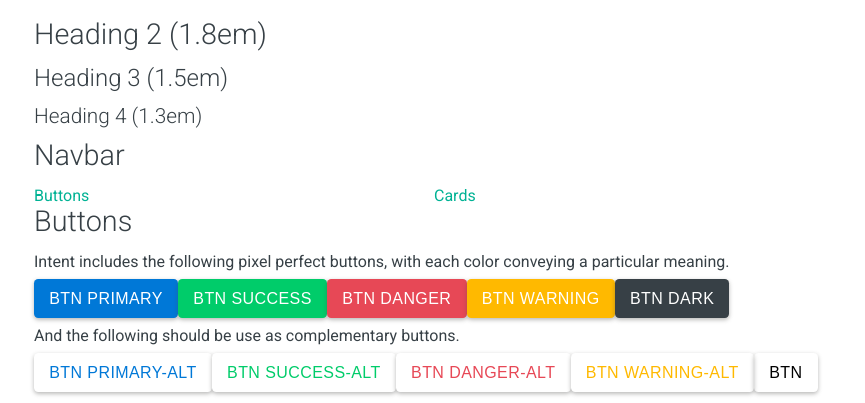
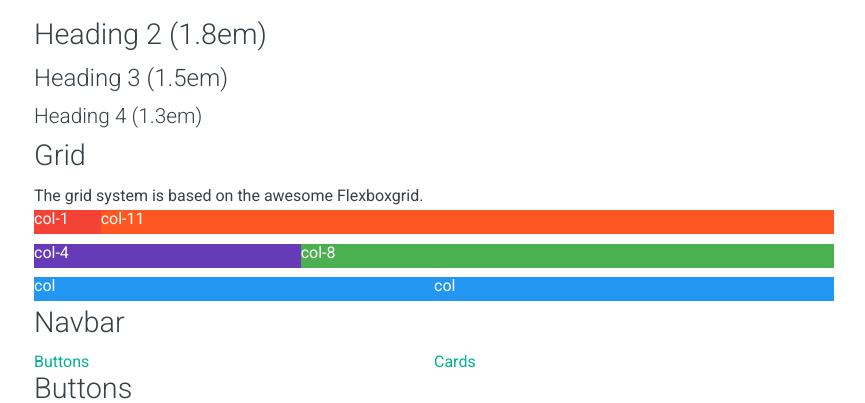
Before and after one commit to tommyip/intent, a plain HTML site: page index.html in a window 1280 px wide. Shown: the part 391-794 px from the top of the page, without its empty margins (206-1071 px from the left). Drawn offline with nearby package versions, Linux system fonts and the light colour scheme.

Commit message:
Inherit grid

```diff
--- a/index.html
+++ b/index.html
@@ -5,6 +5,7 @@
   <title>Intent</title>
   <link rel="stylesheet" href="https://cdnjs.cloudflare.com/ajax/libs/normalize/7.0.0/normalize.min.css">
   <link rel="stylesheet" href="dist/intent.css">
+  <link rel="stylesheet" href="style.css">
 </head>
 
 <body>
@@ -14,23 +15,26 @@
       A minimalist UI components library with intention.
     </h4>
     <div class="row center">
-      <a class="btn primary" href="https://github.com/tommyip/intent">Github repo</a>
+      <a class="btn primary" href="https://github.com/tommyip/intent">
+        Github repo
+      </a>
     </div>
-  </div>
+
 
     <h2>Why it's awesome</h2>
     <p>
-    Inspired by the design of <a href="https://stripe.com"
-    class="link">Stripe.com</a>, <i>Intent</i> is a minimalist UI components
-    library where each shape and colour is intentional. The design is aim to
-    convey information to the user without distraction.
+      Inspired by the design of
+      <a href="https://stripe.com" class="link">Stripe.com</a>,
+      <i>Intent</i> is a minimalist UI components library where each shape and
+      colour is intentional. The design is aim to convey information to the
+      user without distraction.
     </p>
 
     <h2>Typography</h2>
     The base font size is set to 16px, all other elements are relatively sized
     using the `ex` or `em` units. Noticed that this library does not include
-  styles for h5 and h6 tags, we believe nesting more than 4 levels increase the
-  cognitive load on the user. Intent uses the font family
+    styles for h5 and h6 tags, we believe nesting more than 4 levels increase
+    the cognitive load on the user. Intent uses the font family
     <a href="https://fonts.google.com/specimen/Roboto">Roboto</a> and includes
     three font weights, 300, 400 and 500.
 
@@ -39,21 +43,36 @@
     <h3>Heading 3 (1.5em)</h3>
     <h4>Heading 4 (1.3em)</h4>
 
+    <h2>Grid</h2>
+    The grid system is based on the awesome Flexboxgrid.
+
+    <div id="grid-showcase">
+      <div class="row middle center">
+        <div class="col-1 col1">col-1</div>
+        <div class="col-11 col11">col-11</div>
+      </div>
+      <div class="row middle center">
+        <div class="col-4 col4">col-4</div>
+        <div class="col-8 col8">col-8</div>
+      </div>
+      <div class="row middle center">
+        <div class="col col6">col</div>
+        <div class="col col6">col</div>
+      </div>
+    </div>
+
     <h2>Navbar</h2>
-  <div class="container">
     <div class="row">
       <a href="#buttons" class="link col">Buttons</a>
       <a href="#cards" class="link col">Cards</a>
     </div>
-  </div>
 
     <h2 id="buttons">Buttons</h2>
-
-  <div class="container">
     Intent includes the following pixel perfect buttons, with each color
     conveying a particular meaning.
     <div class="row start middle">
-      <button class="btn primary"><b></b>btn primary</button>
+      <button class="btn primary">
+        <b></b>btn primary</button>
       <button class="btn success">btn success</button>
       <button class="btn danger">btn danger</button>
       <button class="btn warning">btn warning</button>
@@ -68,10 +87,8 @@
       <button class="btn warning-alt">btn warning-alt</button>
       <button class="btn">btn</button>
     </div>
-  </div>
 
     <h2 id="cards">Cards</h2>
-  <div class="container">
     <div class="row">
       <div class="col card">
         <div class="card-title danger-alt">
@@ -89,18 +106,17 @@
         tempor incididunt ut labore et dolore magna aliqua.
       </div>
     </div>
-  </div>
-
 
     <p>
       Lorem ipsum dolor sit amet, consectetur adipiscing elit, sed do eiusmod
       tempor incididunt ut labore et dolore magna aliqua. Ut enim ad minim
       veniam, quis nostrud exercitation ullamco laboris nisi ut aliquip ex ea
       commodo consequat. Duis aute irure dolor in reprehenderit in voluptate
-    velit esse cillum dolore eu fugiat nulla pariatur. Excepteur sint occaecat
-    cupidatat non proident, sunt in culpa qui officia deserunt mollit anim id
-    est laborum.
+      velit esse cillum dolore eu fugiat nulla pariatur. Excepteur sint
+      occaecat cupidatat non proident, sunt in culpa qui officia deserunt
+      mollit anim id est laborum.
     </p>
+  </div>
 </body>
 
 </html>
--- a/sass/_common.scss
+++ b/sass/_common.scss
@@ -9,22 +9,6 @@ body {
   color: $grey-text;
   font-weight: $font-weight-medium;
   font-size: 16px;
-
-  // Base case (Mobile)
-  margin-left: 1em;
-  margin-right: 1em;
-
-  // Tablet & expensive phones
-  @media (min-width: 640px) {
-    margin-left: 1.5em;
-    margin-right: 1.5em;
-  }
-
-  // Desktop & very expensive phones
-  @media (min-width: 1080px) {
-    margin-left: 15em;
-    margin-right: 15em;
-  }
 
   :focus {
     outline: none;
--- a/sass/_grid.scss
+++ b/sass/_grid.scss
@@ -1,6 +1,7 @@
 // This grid system is based on the awesome flexboxgrid.css
 // https://github.com/kristoferjoseph/flexboxgrid
-.container {
+
+.base-container {
   .row {
     box-sizing: border-box;
     display: flex;
@@ -95,3 +96,24 @@
     align-items: flex-end;
   }
 }
+
+.container {
+  // Base case (Mobile)
+  margin-left: 1em;
+  margin-right: 1em;
+
+  // Tablet
+  @media (min-width: 768px) {
+    margin-left: 1.5em;
+    margin-right: 1.5em;
+  }
+
+  // Desktop
+  // Believe it or not my phones has a higher resolution than my laptop...
+  @media (min-width: 1080px) {
+    margin-left: 15em;
+    margin-right: 15em;
+  }
+
+  @extend .base-container;
+}
--- /dev/null
+++ b/style.css
@@ -0,0 +1,56 @@
+/* Additional styling for index */
+
+#grid-showcase > div > div {
+  color: white;
+  height: 1.5em;
+  margin-top: 0.3em;
+  margin-bottom: 0.3em;
+}
+
+.col1 {
+  background-color: #F44336;
+}
+
+.col2 {
+  background-color: #E91E63;
+}
+
+.col3 {
+  background-color: #9C27B0;
+}
+
+.col4 {
+  background-color: #673AB7;
+}
+
+.col5 {
+  background-color: #3F51B5;
+}
+
+.col6 {
+  background-color: #2196F3;
+}
+
+.col7 {
+  background-color: #009688;
+}
+
+.col8 {
+  background-color: #4CAF50;
+}
+
+.col9 {
+  background-color: #CDDC39;
+}
+
+.col10 {
+  background-color: #FF9800;
+}
+
+.col11 {
+  background-color: #FF5722;
+}
+
+.col12 {
+  background-color: #607F8B;
+}
```
Also changed, not shown: dist/intent.css. Lines whose indentation alone changed are shown as unchanged.
